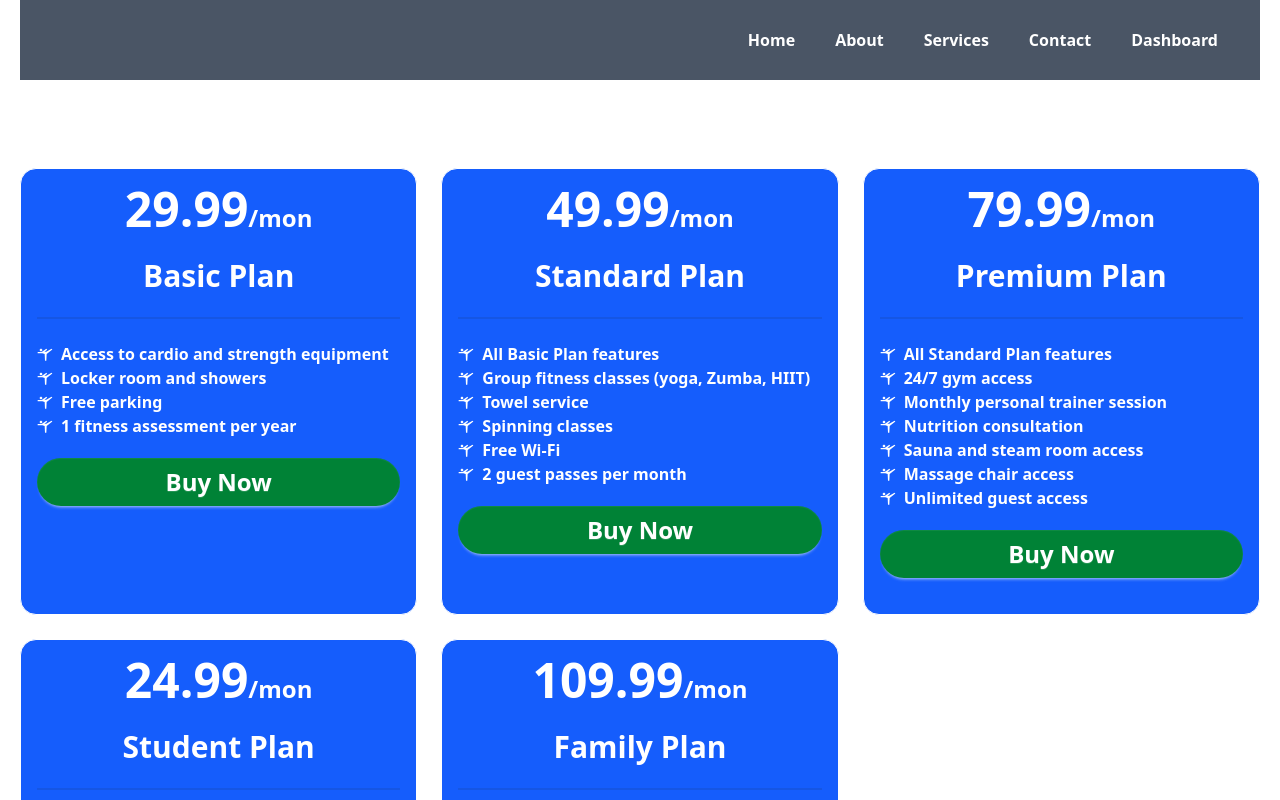
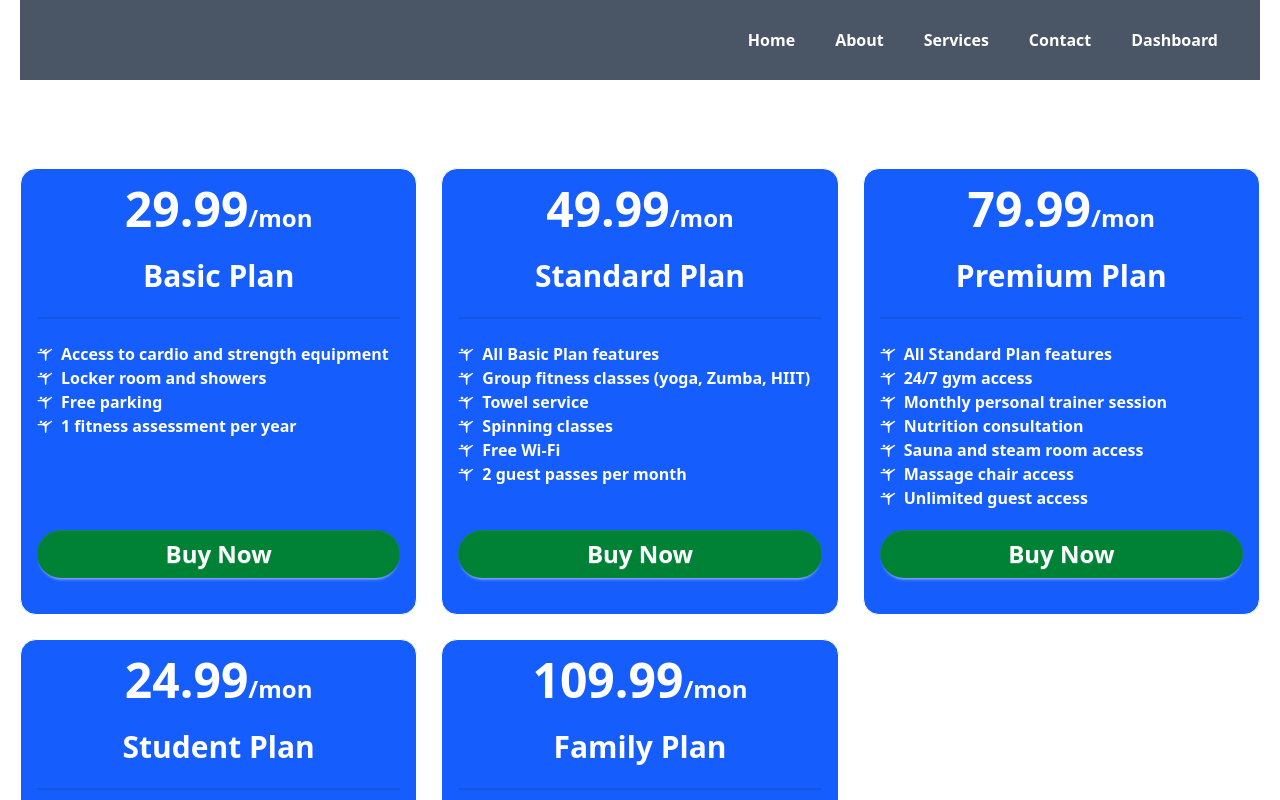
Before and after one commit to sadhin28/price-options-p4, a React (Vite) app: page / in a window 1280 px wide. Shown: the top 800 px of the page. Built offline with nearby package versions, Linux system fonts and the light colour scheme.

Commit message:
add flex grow

```diff
--- a/src/components/PriceOption/PriceOption.jsx
+++ b/src/components/PriceOption/PriceOption.jsx
@@ -3,7 +3,7 @@ const PriceOption = ({option}) => {
      const {name,id,price,features}=option;
 
     return (
-        <div className='text-center text-white bg-blue-600 border rounded-2xl p-4 '>
+        <div className='text-center flex flex-col  text-white bg-blue-600 border rounded-2xl p-4 '>
             <h2 className="">
                  <span className='text-5xl'>{price}</span>
                  <span className='text-2xl'>/mon</span>
@@ -11,13 +11,17 @@ const PriceOption = ({option}) => {
             <h4 className='text-3xl'>{name}</h4>
             <div className="divider "></div>
 
-              {
-                  features.map(f=><p className="flex items-center gap-2"><MdSportsGymnastics />{f}</p>)
-              }
+             <div className="flex-grow">
+                 {
+                  features.map(f=><p className="flex flex-grow items-center gap-2"><MdSportsGymnastics />{f}</p>)
+                }
 
-              <div className="mt-5 mb-5">
+
+             </div>
+
+              <div className="mt-5 mb-5 ">
                  <button className="btn bg-green-700 w-full border-none  text-2xl p-6 text-white rounded-4xl hover:bg-green-900">Buy Now</button>
-              </div>
+             </div>
 
         </div>
     );
```
